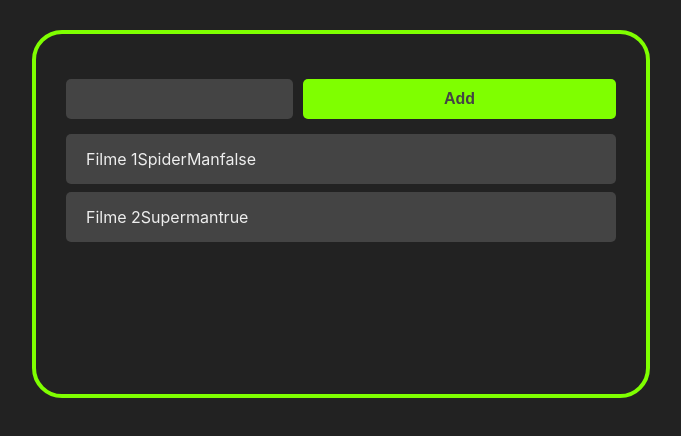
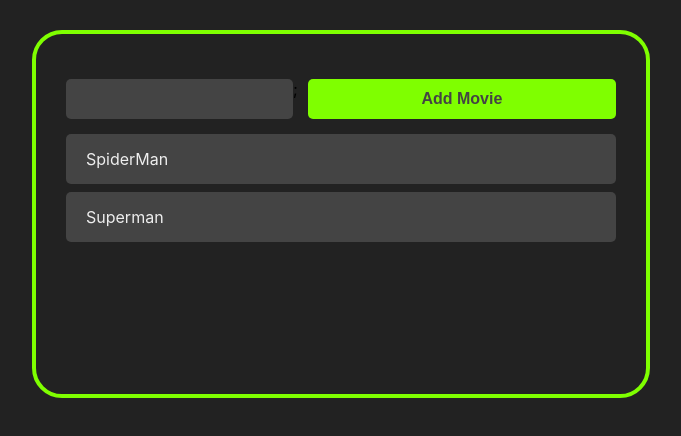
Before and after one commit to CarlosJunioor/curso-react, a React (Create React App) app: page / in a window 1280 px wide. Shown: the top 436 px of the page, without its empty margins (299-980 px from the left). Built offline with nearby package versions, Linux system fonts and the light colour scheme.

Commit message:
update react

```diff
--- a/package.json
+++ b/package.json
@@ -8,7 +8,8 @@
     "@testing-library/user-event": "^13.5.0",
     "react": "^18.2.0",
     "react-dom": "^18.2.0",
-    "react-scripts": "5.0.1",
+    "react-scripts": "^2.1.3",
+    "uuid": "^8.3.2",
     "web-vitals": "^2.1.4"
   },
   "scripts": {
--- a/src/App.jsx
+++ b/src/App.jsx
@@ -1,4 +1,6 @@
 import React, { useState } from 'react';
+import { v4 as uuidv4 } from 'uuid';
+
 import './App.css'
 import AddTask from './components/AddTask';
 import Tasks from './components/Tasks';
@@ -20,10 +22,20 @@ const App = () => {
 
   ]); // this is where the magic happens
 
+  const handleTaskAddition = (taskTitle) => {
+    const newTasks = [... tasks, {
+      title: taskTitle,
+      id: uuidv4(),
+      completed: false,
+    }]
+    setTasks(newTasks);
+
+  };
+
   return (
     <>
     <div className="container">
-      <AddTask />
+      <AddTask handleTaskAddition={handleTaskAddition}/>
       <Tasks tasks={tasks}/>
 
       </div>
--- a/src/components/AddTask.jsx
+++ b/src/components/AddTask.jsx
@@ -1,15 +1,33 @@
 import React from 'react';
+import { useState , handleTaskAddition } from 'react';
 import './AddTask.css';
 import Button from './Button';
 
 
-const AddTask = () => {
+const AddTask = ({handleTaskAddition}) => {
+    const [inputData, setInputData] = useState("");
+
+    const handleInputChange = (e) =>{
+        console.log(e.target.value);
+        setInputData(e.target.value);
+    }
+
+    const handleAddTaskClick = () => {
+        handleTaskAddition(inputData)
+    }
+
     return (
         <div className='add-task-container'>
 
-            <input className="add-task-input " type="text" />
+            <input
+            onChange={handleInputChange}
+            value={inputData}
+            className="add-task-input "
+            type="text"
+            />
+            ;
             <div className="add-task-button-container"></div>
-            <Button>Add</Button>
+            <Button onClick={handleAddTaskClick} > Add Movie</Button>
         </div>
 
      );
--- a/src/components/Task.jsx
+++ b/src/components/Task.jsx
@@ -3,7 +3,7 @@ import "./Task.css";
 
 const Task = ({task}) => {
     return <div className='task-container'>
-        {task.id+task.title+task.completed}
+        {task.title}
 
     </div>;
 }
```
Also changed, not shown: 1 other file (tests, documents, lock files or other folders).
